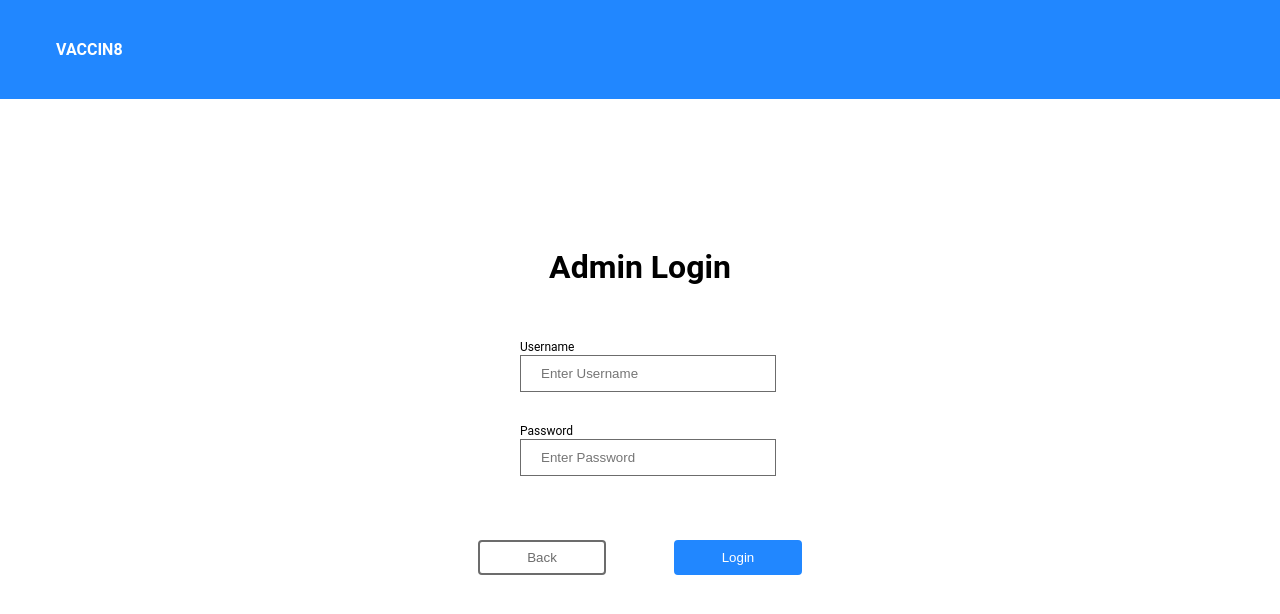
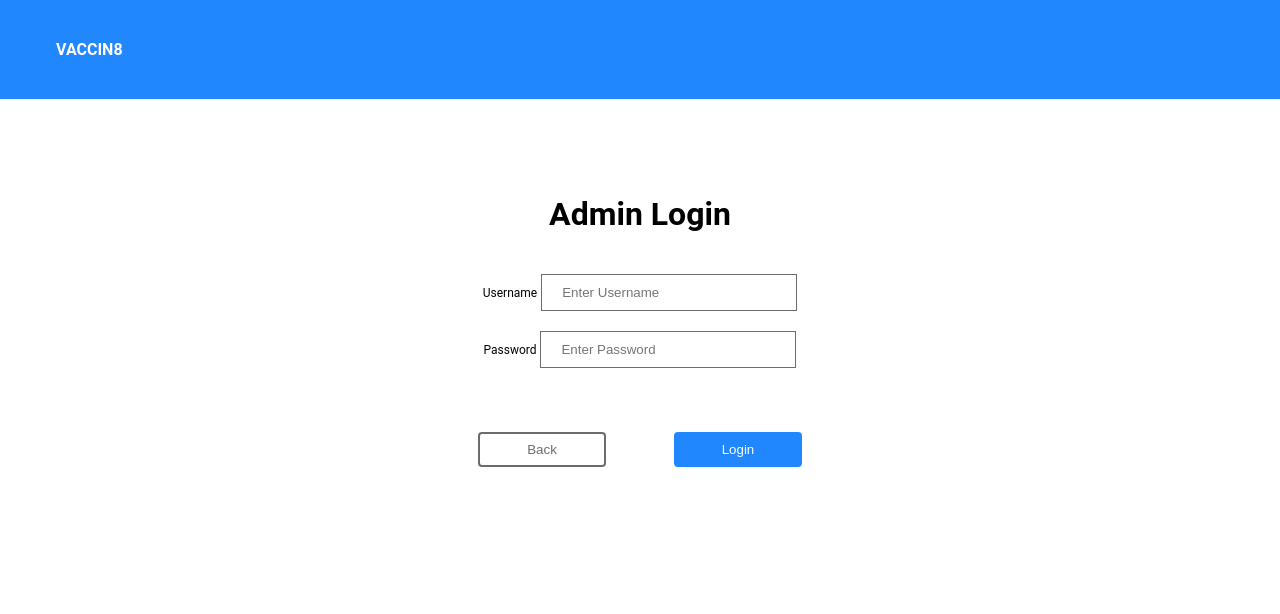
Before and after one commit to lb5255/vaccin8, a plain HTML site: page client/admin/login.html in a window 1280 px wide. Drawn offline with Linux system fonts and the light colour scheme.

Commit message:
fix logins

```diff
--- a/client/admin/login.html
+++ b/client/admin/login.html
@@ -16,20 +16,22 @@
         <div class="loginSetup">
             <h1>Admin Login</h1>
 
-            <form class="formlogin">
-                <label for="uname" class="loginbbby">Username</label>
-                <input type="text" placeholder="Enter Username" name="uname" required>
-                <br />
+            <form>
+                <div class="formlogin">
+                    <label for="uname" class="loginbbby">Username</label>
+                    <input type="text" placeholder="Enter Username" name="uname" required>
+                    <br />
 
-                <label for="psw" class="loginbbby">Password</label>
-                <input type="password" placeholder="Enter Password" name="psw" required>
+                    <label for="psw" class="loginbbby">Password</label>
+                    <input type="password" placeholder="Enter Password" name="psw" required>
+                </div>
 
-            </form>
                 <section centered>
                     <button unfilled type="button" onclick="history.back()">Back</button>
                     <button type="submit">Login</button>
                     <div id="error-message" style="display: none;">There was an error logging in</div>
                 </section>
+            </form>
         </div>
 
         <script>
--- a/client/assets/stylesheet/style.css
+++ b/client/assets/stylesheet/style.css
@@ -117,8 +117,10 @@ section {
 }
 
 .loginSetup {
+	margin: auto;
 	margin-top: 6rem;
-	padding: 2rem 20rem;
+	max-width: 40rem;
+	text-align: center;
 }
 
 .loginbbby{
@@ -128,7 +130,6 @@ section {
 
 .formlogin{
 	margin: auto;
-    max-width: 15rem;
     margin-bottom: 3rem;
 }
 
```
Also changed, not shown: client/frontdesk/login.html (+9 -7 lines), client/nurse/login.html (+9 -7 lines), client/sitemanager/login.html (+9 -7 lines).
